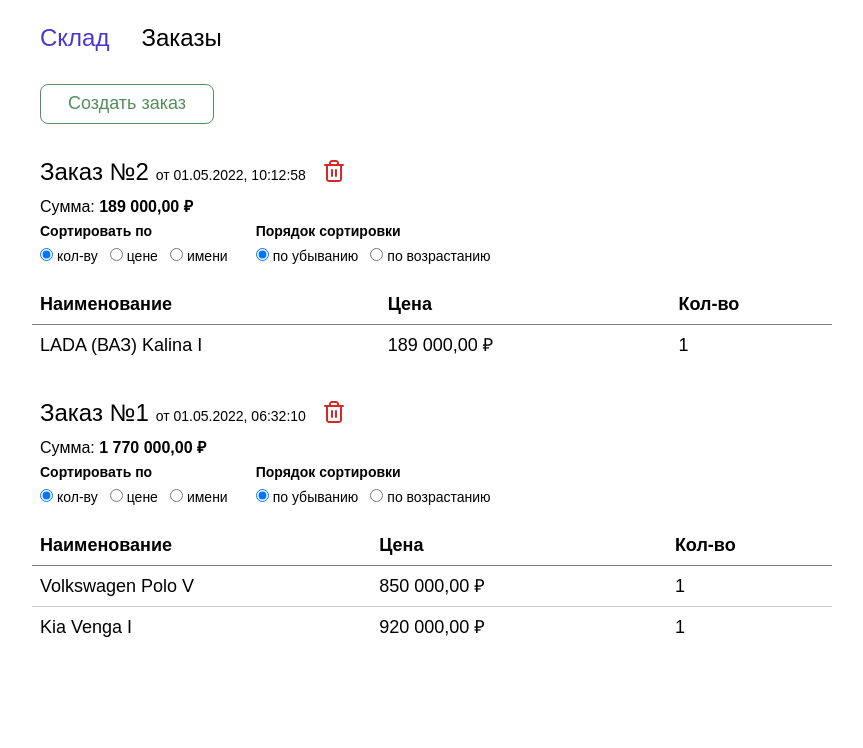
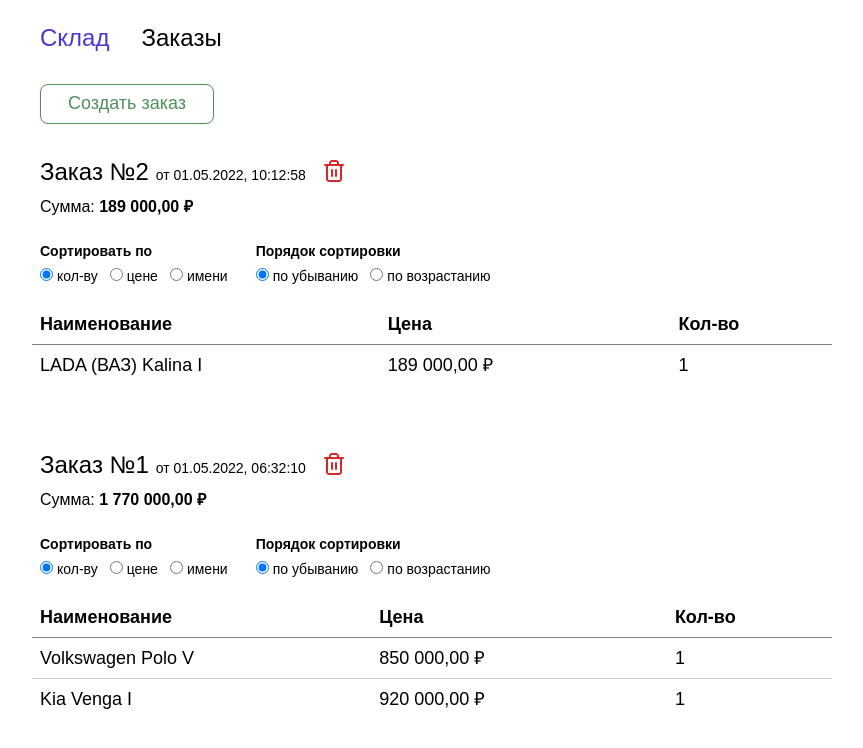
Before and after one commit to staskozin/stock-mpei, a React (Create React App) app: page /orders in a window 1280 px wide. Shown: the top 748 px of the page, without its empty margins (200-1063 px from the left). Built offline with nearby package versions, Linux system fonts and the light colour scheme.

Commit message:
Поправил отступы

```diff
--- a/src/components/UI/Radios/Radios.module.scss
+++ b/src/components/UI/Radios/Radios.module.scss
@@ -2,6 +2,7 @@
   display: inline-block;
   margin-right: 16px;
   margin-bottom: 16px;
+  margin-top: 4px;
 
   > span {
     display: block;
--- a/src/components/pages/OrdersPage/OrdersPage.module.scss
+++ b/src/components/pages/OrdersPage/OrdersPage.module.scss
@@ -1,5 +1,5 @@
 .order {
-  margin-bottom: 32px;
+  margin-bottom: 64px;
   margin-top: 8px;
 }
 
@@ -17,6 +17,7 @@
 .sum {
   display: block;
   margin-top: 8px;
+  margin-bottom: 16px;
   font-size: 16px;
 
   span {
```
